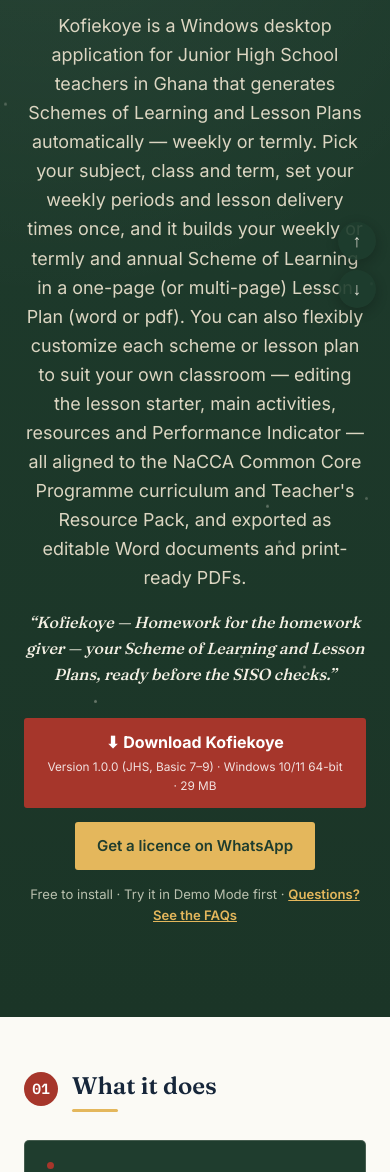
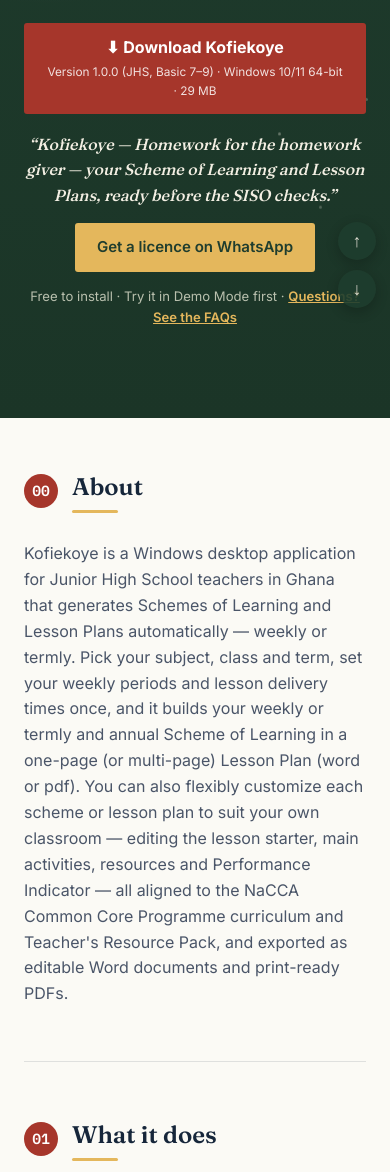
Before and after one commit to cosmopolitechdev-tech/kofiekoye, a plain HTML site: page index.html in a window 390 px wide. Shown: the part 520-1692 px from the top of the page. Drawn offline with Linux system fonts and the light colour scheme.

Commit message:
Update index.html

```diff
--- a/index.html
+++ b/index.html
@@ -308,7 +308,10 @@
       }
       @media (max-width: 640px) {
         .hero .hero-inner {
-          --ribbon-clearance: 56px;
+          --ribbon-clearance: 46px;
+        }
+        .hero .app-fullname {
+          margin-top: 0;
         }
       }
       .hero-inner {
@@ -344,14 +347,14 @@
         opacity: 0;
         animation: riseIn 0.7s ease forwards 0.25s;
       }
-      .hero .lede {
+      /* .hero .lede {
         font-size: 1.12rem;
         color: #dcd6c2;
         max-width: 66ch;
         margin: 0 auto;
         opacity: 0;
         animation: riseIn 0.7s ease forwards 0.4s;
-      }
+      } */
       .hero .tagline {
         font-family: "Fraunces", serif;
         font-style: italic;
@@ -901,22 +904,6 @@
 
         <h1>A full term of Schemes of Learning and Lesson Plans, ready in minutes.</h1>
 
-        <p class="lede">
-          Kofiekoye is a Windows desktop application for Junior High School teachers in Ghana that generates
-          Schemes of Learning and Lesson Plans automatically &mdash; weekly or termly. Pick your subject, class and
-          term, set your weekly periods and lesson delivery times once, and it builds your weekly or termly and
-          annual Scheme of Learning in a one-page (or multi-page) Lesson Plan (word or pdf). You can also
-          flexibly customize each scheme or lesson plan to suit your own classroom &mdash; editing the lesson
-          starter, main activities, resources and Performance Indicator &mdash; all aligned to the NaCCA Common Core
-          Programme curriculum and Teacher's Resource Pack, and exported as editable Word documents and print-ready
-          PDFs.
-        </p>
-
-        <p class="tagline">
-          &ldquo;Kofiekoye &mdash; Homework for the homework giver &mdash; your Scheme of Learning and Lesson Plans, ready before
-          the SISO checks.&rdquo;
-        </p>
-
         <div class="download-group">
           <!-- The installer is attached to the latest GitHub Release of this repository. -->
           <a
@@ -927,6 +914,11 @@
             ><span class="dl-sub">Version 1.0.0 (JHS, Basic 7&ndash;9) &middot; Windows 10/11 64-bit &middot; 29 MB</span></a
           >
         </div>
+
+        <p class="tagline">
+          &ldquo;Kofiekoye &mdash; Homework for the homework giver &mdash; your Scheme of Learning and Lesson Plans, ready before
+          the SISO checks.&rdquo;
+        </p>
 
         <div class="download-group" style="margin-top: 14px">
           <a class="btn btn-demo" href="https://wa.me/233205334596" target="_blank" rel="noopener"
@@ -943,7 +935,26 @@
 
     <div class="wrap">
       <!-- 01 What it does -->
-      <div class="section reveal" id="features" style="padding-top: 50px">
+      <!-- 00 About -->
+      <div class="section reveal" id="about" style="padding-top: 50px">
+        <div class="section-label"><span class="num">00</span><span class="eyebrow">About</span></div>
+
+        <p class="intro">
+          Kofiekoye is a Windows desktop application for Junior High School teachers in Ghana that generates
+          Schemes of Learning and Lesson Plans automatically &mdash; weekly or termly. Pick your subject, class and
+          term, set your weekly periods and lesson delivery times once, and it builds your weekly or termly and
+          annual Scheme of Learning in a one-page (or multi-page) Lesson Plan (word or pdf). You can also
+          flexibly customize each scheme or lesson plan to suit your own classroom &mdash; editing the lesson
+          starter, main activities, resources and Performance Indicator &mdash; all aligned to the NaCCA Common Core
+          Programme curriculum and Teacher's Resource Pack, and exported as editable Word documents and print-ready
+          PDFs.
+        </p>
+      </div>
+
+      <hr class="rule" />
+
+      <!-- 01 What it does -->
+      <div class="section reveal" id="features">
         <div class="section-label"><span class="num">01</span><span class="eyebrow">What it does</span></div>
 
         <div class="grid">
```
